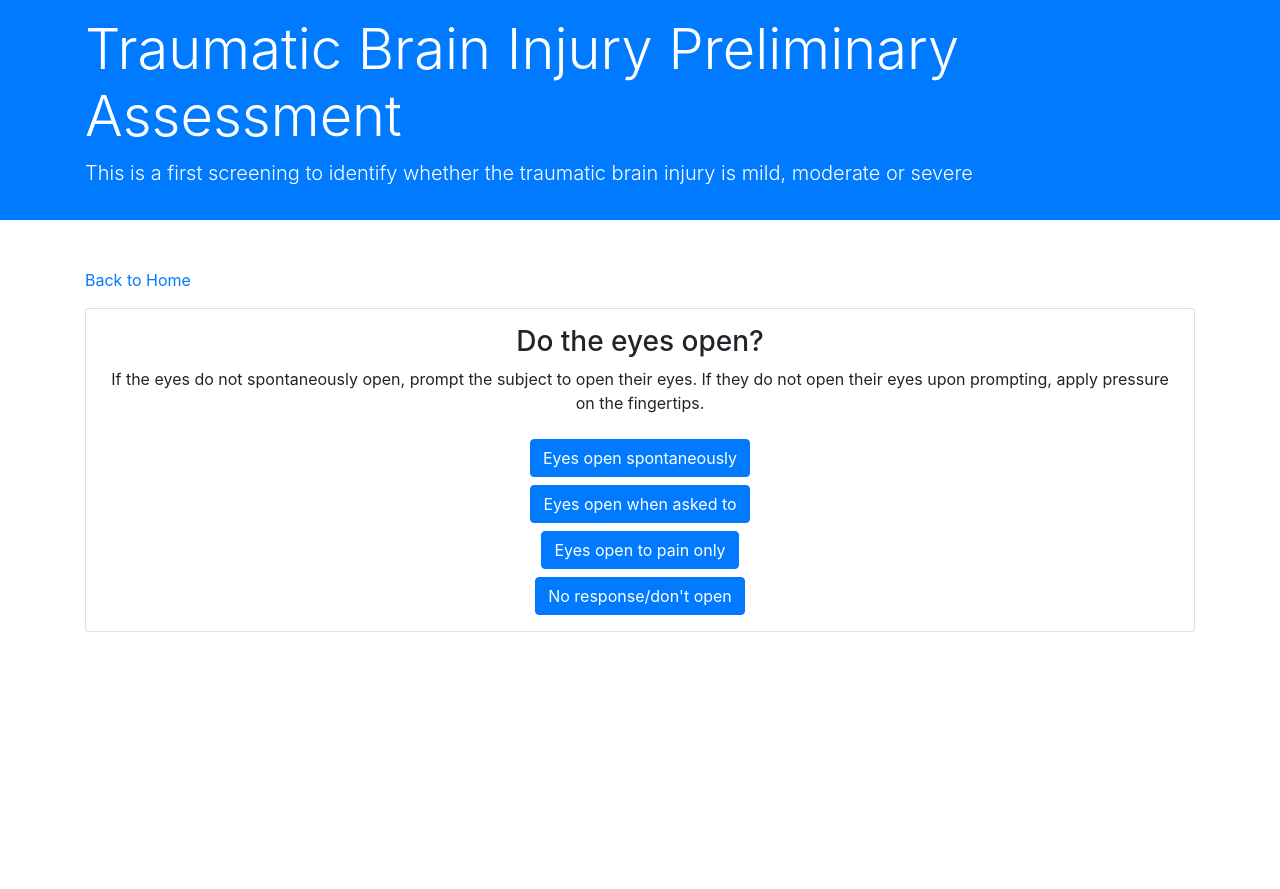
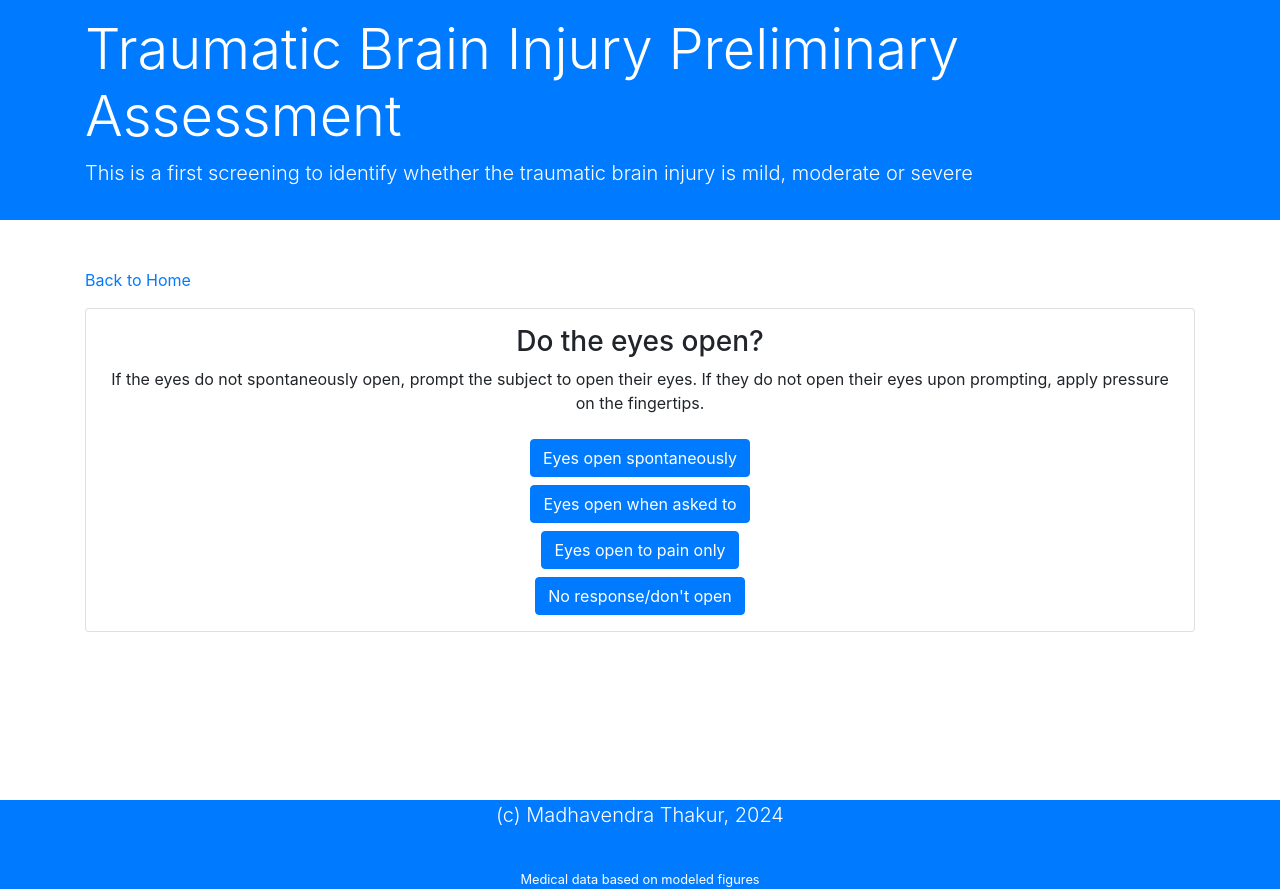
Before and after one commit to mThkTrn/brainDiagnosis, a PHP site: page /prelim.php in a window 1280 px wide. Before the commit the page ends 632 px from the top, so only its background shows below. Run offline with PHP 8.4, Linux system fonts and the light colour scheme.

Commit message:
finished version

```diff
--- a/footer.php
+++ b/footer.php
@@ -2,6 +2,10 @@
     .footer{
         text-align: center;
         color: white;
+        padding: none;
+        margin: none;
+        right: 0;
+        left: 0;
     }
 </style>
 
--- a/index.php
+++ b/index.php
@@ -8,6 +8,7 @@
   <title><?php echo $name; ?></title>
 </head>
 <body>
+<div class="mycont">
   <header class="container-fluid bg-primary text-white py-3">
     <div class="container">
       <h1 class="display-4"><?php echo $name; ?></h1>
@@ -18,5 +19,8 @@
     <p class="lead">Have you experienced a blow to the head and are concerned about a potential TBI (Traumatic Brain Injury)? This app can help with a preliminary assessment. Answer a series of questions to better understand your risk of TBI. Remember, this assessment is not a substitute for professional medical advice. Always consult a doctor for a proper diagnosis and treatment plan.</p>
     <a href="prelim.php" class="btn btn-primary btn-lg mt-3">Begin Diagnosis</a>
   </main>
+
+  </div>
+  <?php include "footer.php" ?>
 </body>
 </html>
--- a/prelim.php
+++ b/prelim.php
@@ -8,6 +8,7 @@
   <title>TBI Preliminary Assessment</title>
 </head>
 <body>
+  <div class="mycont">
   <header class="container-fluid bg-primary text-white py-3">
     <div class="container">
       <h1 class="display-4">Traumatic Brain Injury Preliminary Assessment</h1>
@@ -125,7 +126,7 @@ function showResults() {
     severity = 'Severe (Seek immediate medical attention)';
   }
   resultText.innerHTML = `This assessment suggests a potentially ${severity} Traumatic Brain Injury. Remember, this is not a diagnosis. Please consult a doctor for a proper evaluation and treatment plan.<br><br>
-                          For a more deatiled report and test of key brain health signs, go <a href = "detailed.php">here</a>`;
+                          For a more detailed report and test of key brain health signs, go <a href = "detailed.php">here</a>`;
 
   const resultDiv = document.getElementById('result');
   resultDiv.style.display = 'block';
@@ -134,5 +135,7 @@ function showResults() {
 showQuestionCard(); // Display the first question card
 
   </script>
+</div>
+<?php include "footer.php" ?>
 </body>
 </html>
--- a/style.css
+++ b/style.css
@@ -7,6 +7,18 @@
     margin: auto;
     margin-top: 0.5rem;
 }
-body{
-    height: 100vh;
+.mycont{
+    width: 100vw;
+    min-height: 100vh;
 }
+
+
+
+.mycont{
+    max-width: 100%;
+    min-height: 100vh;
+    right: 0;
+    left: 0;
+    margin: 0;
+    padding: 0;
+}
```
Also changed, not shown: detailed.php (+6 -3 lines).
